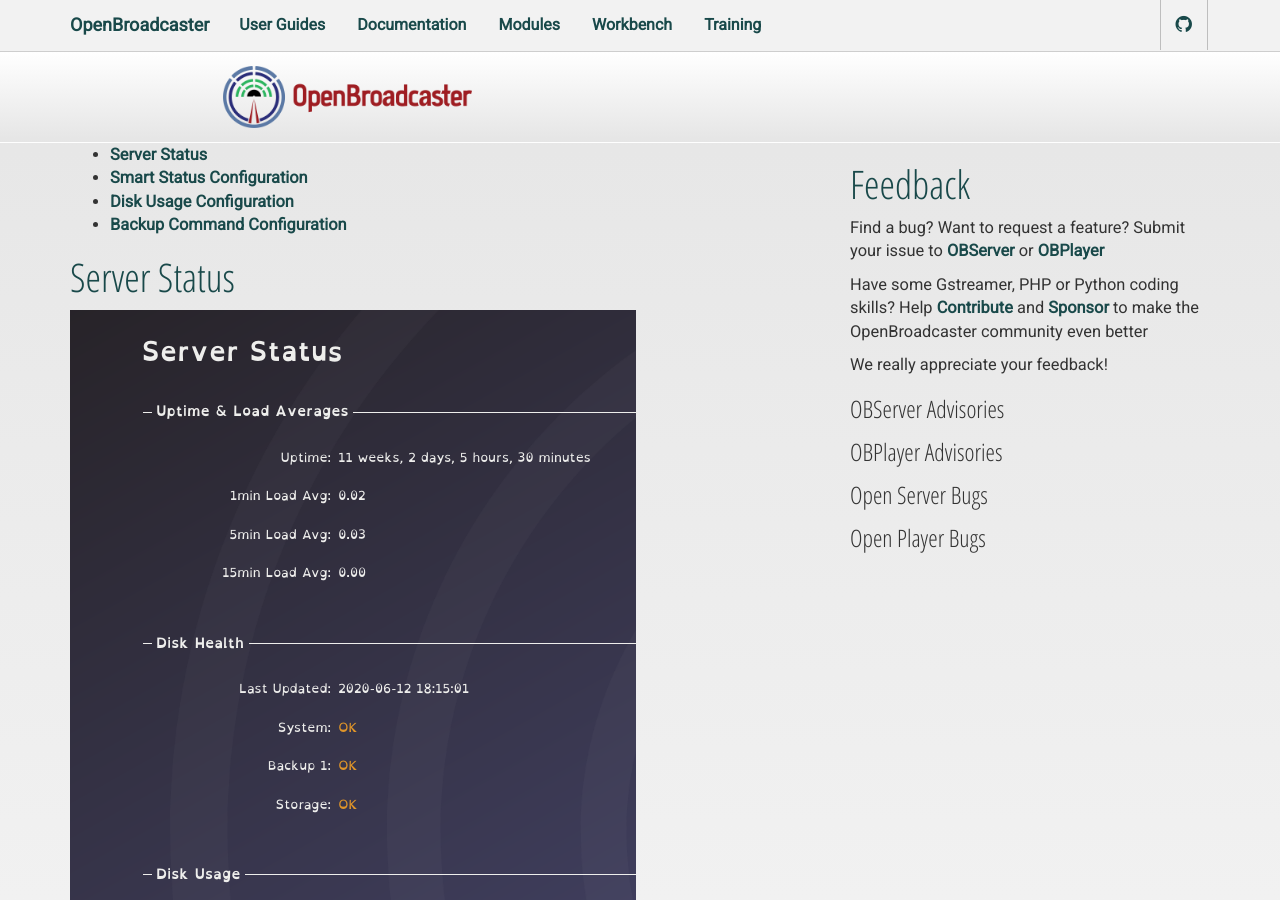
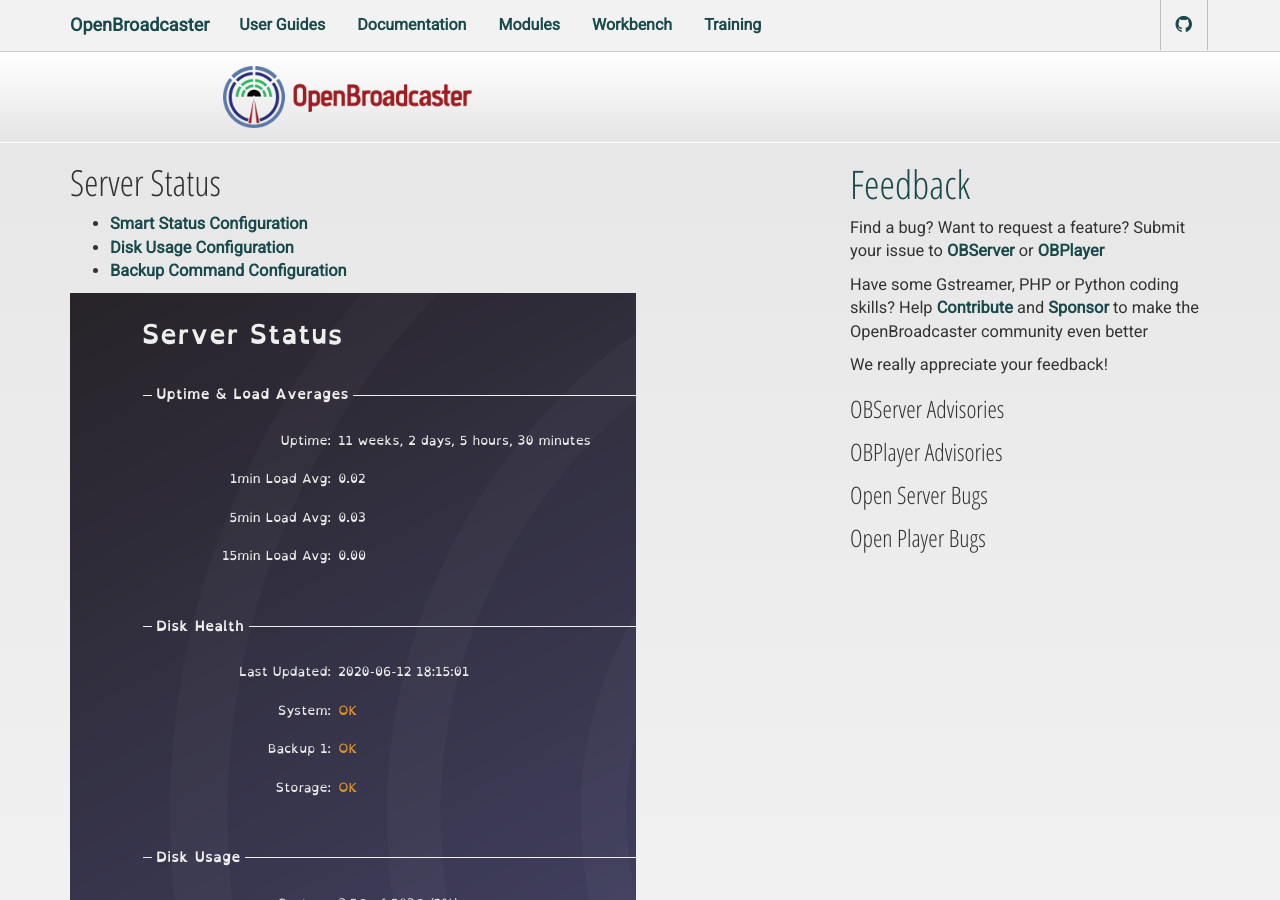
Before and after one commit to openbroadcaster/status, a Jekyll site: the page built from index.md, in a window 1280 px wide and 900 px high. Built offline with Jekyll 4.4.1, drawn with Linux system fonts in a browser that asks for light colours.

Commit message:
Update index.md

```diff
--- a/index.md
+++ b/index.md
@@ -3,10 +3,11 @@
 title: index
 ---
 
+# Server Status
+{:.no_toc}
+
 * TOC
 {:toc}
-
-## Server Status
 
 ![ Server Status](img/server_stats.png){: .server status}
 
```
